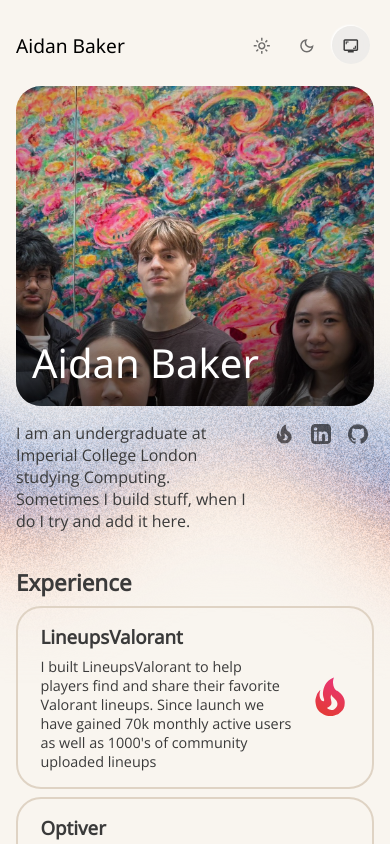
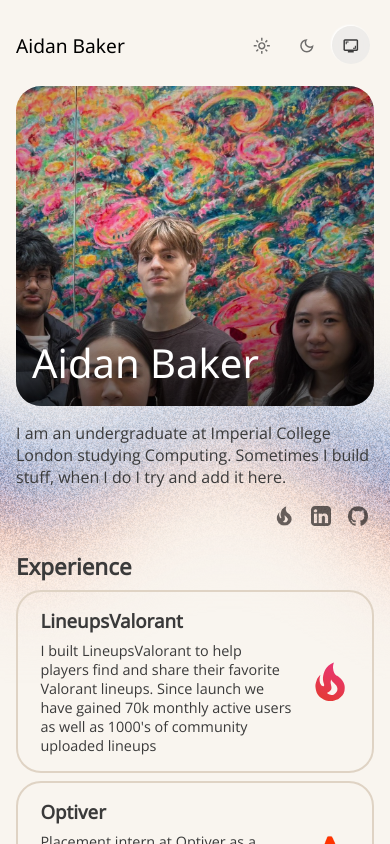
Before and after one commit to aidan1156/aidan-website, a React (Vite) app: page / in a window 390 px wide. Shown: the top 844 px of the page. Built offline with nearby package versions, Linux system fonts and the light colour scheme; no server answers; a web font is replaced by a local one.

Commit message:
Update header.css

```diff
--- a/src/sections/header.css
+++ b/src/sections/header.css
@@ -190,16 +190,28 @@
 }
 
 .header-intro {
-    display: flex;
-    align-items: flex-start;
+    display: grid;
+    grid-template-areas: "description socials";
     gap: 1rem;
+    margin-block: 1em;
+}
+
+@media (max-width: 35em) {
+    .header-intro {
+        gap: 0;
+        grid-template-areas: "description"
+                             "socials";
+    }
 }
 
 .header-intro > p {
-    flex: 1;
+    grid-area: description;
+    margin: 0;
 }
 
 .header-socials {
+    grid-area: socials;
+    place-self: start end;
     display: flex;
     flex-shrink: 0;
     gap: 0.25rem;
```
